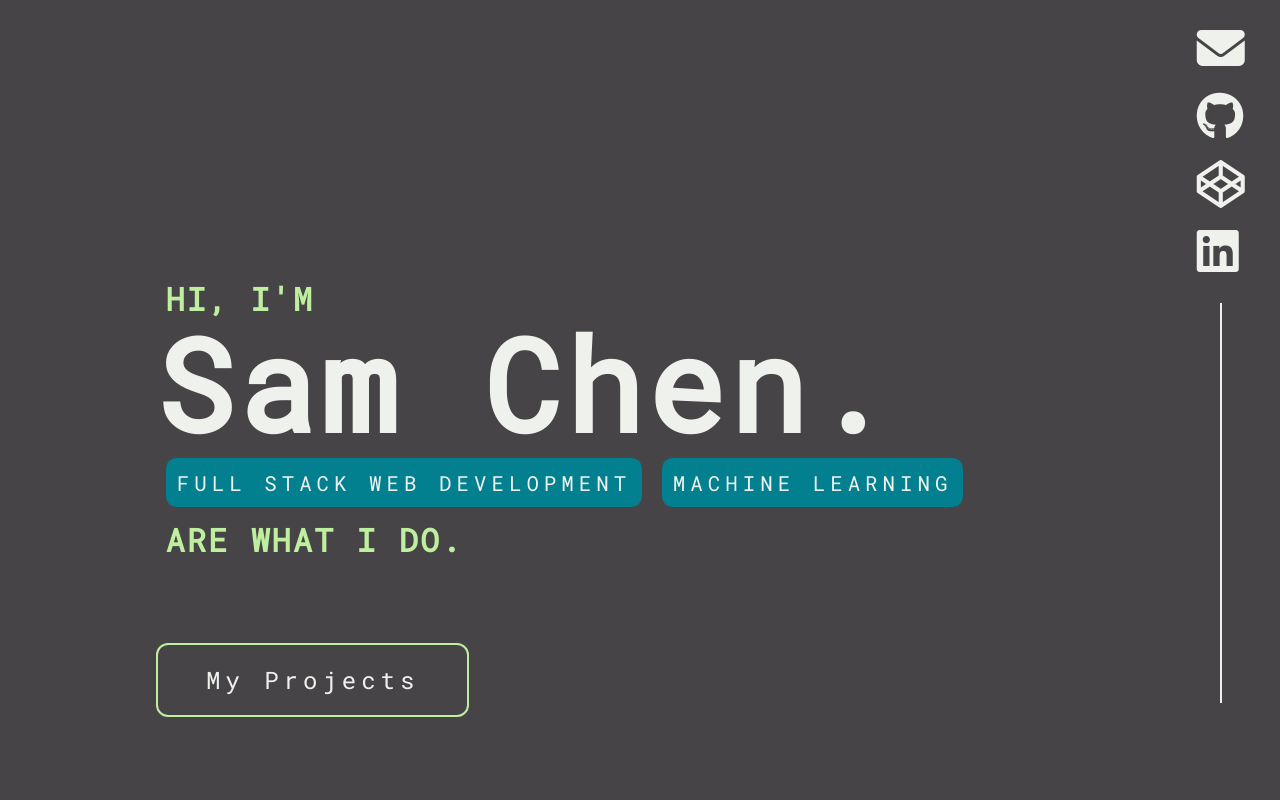
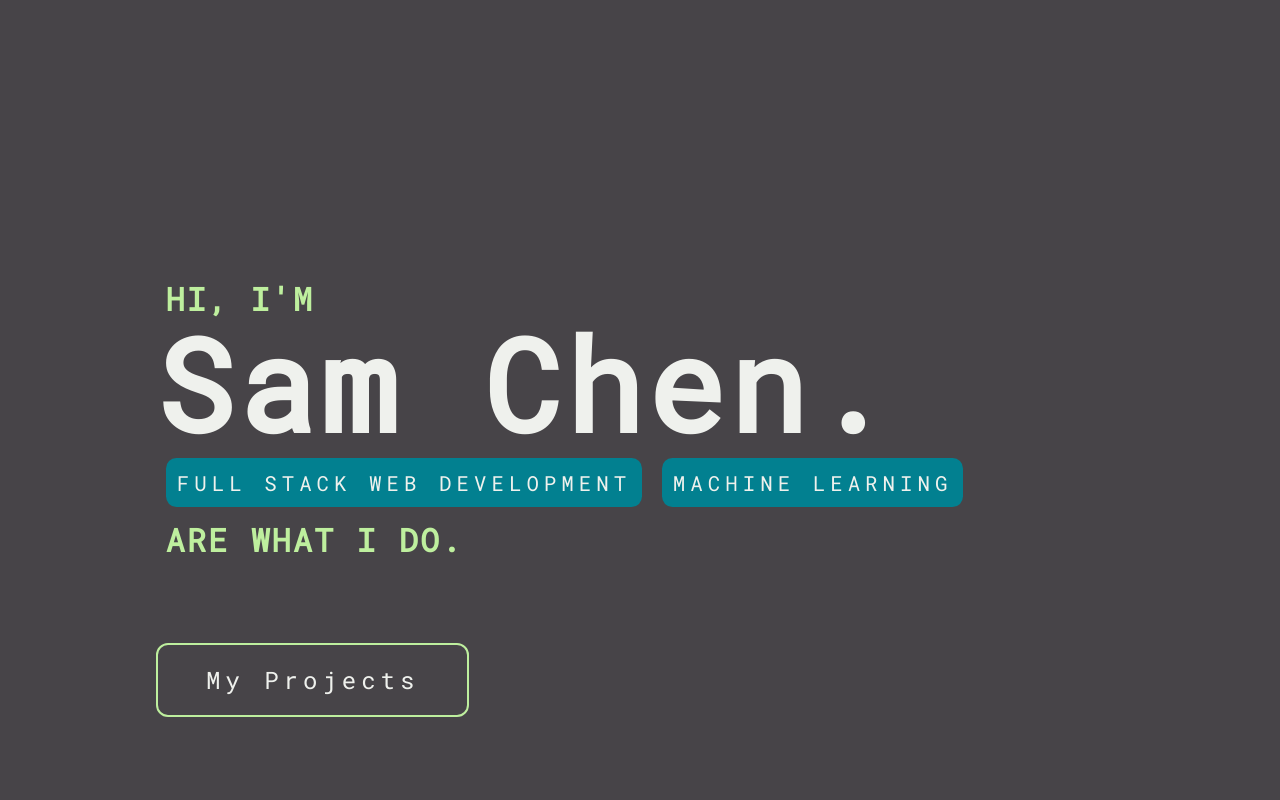
Before and after one commit to samchencode/v1, a Vue app: page / in a window 1280 px wide. Shown: the top 800 px of the page. Built offline with nearby package versions, Linux system fonts and the light colour scheme.

Commit message:
refactored socialist out of global socialist

```diff
--- a/src/components/SociaList.vue
+++ b/src/components/SociaList.vue
@@ -1,5 +1,5 @@
 <template>
-  <div :class="['socialist', modifierClassNames]">
+  <div class="socialist">
     <LinkIcon href="#" iconClass="fas fa-envelope" />
     <LinkIcon href="#" iconClass="fab fa-github" />
     <LinkIcon href="#" iconClass="fab fa-codepen" />
@@ -12,91 +12,17 @@ import LinkIcon from './LinkIcon.vue';
 
 export default {
   name: 'SociaList',
-  props: {
-    scrollY: Number,
-    windowHeight: Number,
-  },
   components: { LinkIcon },
-  computed: {
-    modifierClassNames() {
-      const height = this.windowHeight;
-      const classes = [];
-      if (this.scrollY !== 0 && this.scrollY < height * 0.9) {
-        classes.push('socialist--no-tail');
-      }
-      if (this.scrollY > height * 0.3 && this.scrollY < height * 0.7) {
-        classes.push('socialist--invisible');
-      }
-      if (this.scrollY > height * 0.6) {
-        classes.push('socialist--bottom');
-      }
-      return classes;
-    },
-  },
 };
 </script>
 
-<style scoped>
+<style>
 .socialist {
-  position: fixed;
-  z-index: 100;
-  right: var(--spacer);
-  top: var(--spacer);
   display: flex;
   flex-direction: row;
-  opacity: 1;
-  transition: opacity ease-out var(--duration-short);
 }
 
 .socialist--invisible {
   opacity: 0;
 }
-
-.socialist--bottom {
-  display: none;
-}
-
-@media screen and (min-width: 800px) {
-  .socialist {
-    flex-direction: column;
-  }
-
-  .socialist::before,
-  .socialist::after {
-    content: '';
-    height: 50vh;
-    margin: var(--spacer) 0;
-    border-left: 2px solid var(--color-white);
-    align-self: center;
-    opacity: 1;
-    transition: opacity ease-out var(--duration-short);
-  }
-
-  .socialist:not(.socialist--bottom)::before,
-  .socialist--bottom::after {
-    display: none;
-  }
-
-  .socialist--no-tail::before,
-  .socialist--no-tail::after {
-    opacity: 0;
-  }
-}
-
-@media screen and (min-width: 1200px) {
-  .socialist--bottom {
-    display: flex;
-    top: auto;
-    bottom: var(--spacer);
-    color: var(--tint-white);
-  }
-
-  .socialist--bottom::before {
-    border-color: var(--tint-white);
-  }
-
-  .socialist--bottom /deep/ .linkicon__icon {
-    color: var(--tint-white);
-  }
-}
 </style>
--- /dev/null
+++ b/src/components/SociaListGlobal.vue
@@ -0,0 +1,99 @@
+<template>
+  <SociaList :class="modifierClassNames" />
+</template>
+
+<script>
+import SociaList from './SociaList.vue';
+
+export default {
+  name: 'SociaList Global',
+  props: {
+    scrollY: Number,
+    windowHeight: Number,
+  },
+  components: {
+    SociaList,
+  },
+  computed: {
+    modifierClassNames() {
+      const height = this.windowHeight;
+      const classes = [];
+      if (this.scrollY !== 0 && this.scrollY < height * 0.9) {
+        classes.push('socialist--no-tail');
+      }
+      if (this.scrollY > height * 0.3 && this.scrollY < height * 0.7) {
+        classes.push('socialist--invisible');
+      }
+      if (this.scrollY > height * 0.6) {
+        classes.push('socialist--bottom');
+      }
+      return classes;
+    },
+  },
+};
+</script>
+
+<style scoped>
+.socialist {
+  position: fixed;
+  z-index: 100;
+  right: var(--spacer);
+  top: var(--spacer);
+  display: flex;
+  flex-direction: row;
+  opacity: 1;
+  transition: opacity ease-out var(--duration-short);
+}
+
+.socialist--invisible {
+  opacity: 0;
+}
+
+.socialist--bottom {
+  display: none;
+}
+
+@media screen and (min-width: 800px) {
+  .socialist {
+    flex-direction: column;
+  }
+
+  .socialist::before,
+  .socialist::after {
+    content: '';
+    height: 50vh;
+    margin: var(--spacer) 0;
+    border-left: 2px solid var(--color-white);
+    align-self: center;
+    opacity: 1;
+    transition: opacity ease-out var(--duration-short);
+  }
+
+  .socialist:not(.socialist--bottom)::before,
+  .socialist--bottom::after {
+    display: none;
+  }
+
+  .socialist--no-tail::before,
+  .socialist--no-tail::after {
+    opacity: 0;
+  }
+}
+
+@media screen and (min-width: 1200px) {
+  .socialist--bottom {
+    display: flex;
+    top: auto;
+    bottom: var(--spacer);
+    color: var(--tint-white);
+  }
+
+  .socialist--bottom::before {
+    border-color: var(--tint-white);
+  }
+
+  .socialist--bottom /deep/ .linkicon__icon {
+    color: var(--tint-white);
+  }
+}
+</style>
```
